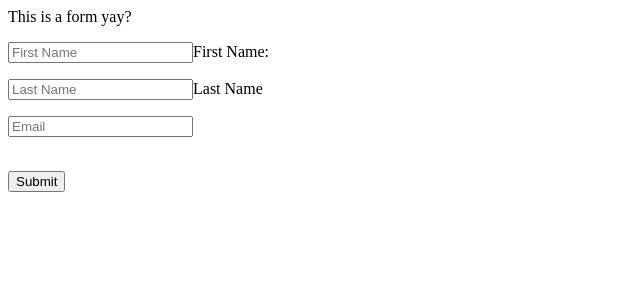
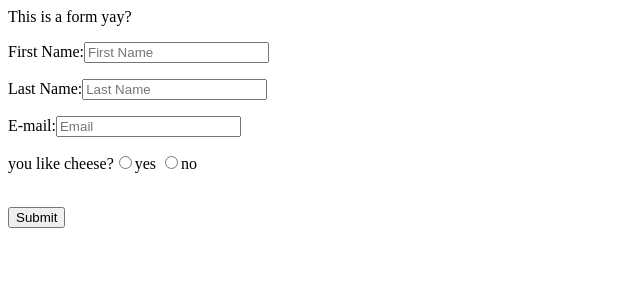
Before and after one commit to alejandroch495/php-form-830-115, a PHP site: page / in a window 1280 px wide. Shown: the top 300 px of the page, without its empty margins (0-640 px from the left). Run offline with PHP 8.4, Linux system fonts and the light colour scheme.

Commit message:
added readio buttons

```diff
--- a/index.php
+++ b/index.php
@@ -10,9 +10,10 @@ echo '</pre>';
 }
 else{//show form
     echo '<p>This is a form yay?</p><form action="">
-    <p><input type="text" name="FirstName" placeholder="First Name" />First Name:</p>
-    <p><input type="text" name="LastName" placeholder="Last Name" />Last Name</p>
-    <p><input type="text" name="Email" placeholder="Email" /></p>
+    <p>First Name:<input type="text" name="FirstName" placeholder="First Name" /></p>
+    <p>Last Name:<input type="text" name="LastName" placeholder="Last Name" /></p>
+    <p>E-mail:<input type="text" name="Email" placeholder="Email" /></p>
+    <p>you like cheese?<input type="radio" name="yes" placeholder="yes" />yes <input type="radio" name="no" placeholder="no" />no </p>
 
     <br />
 
```
